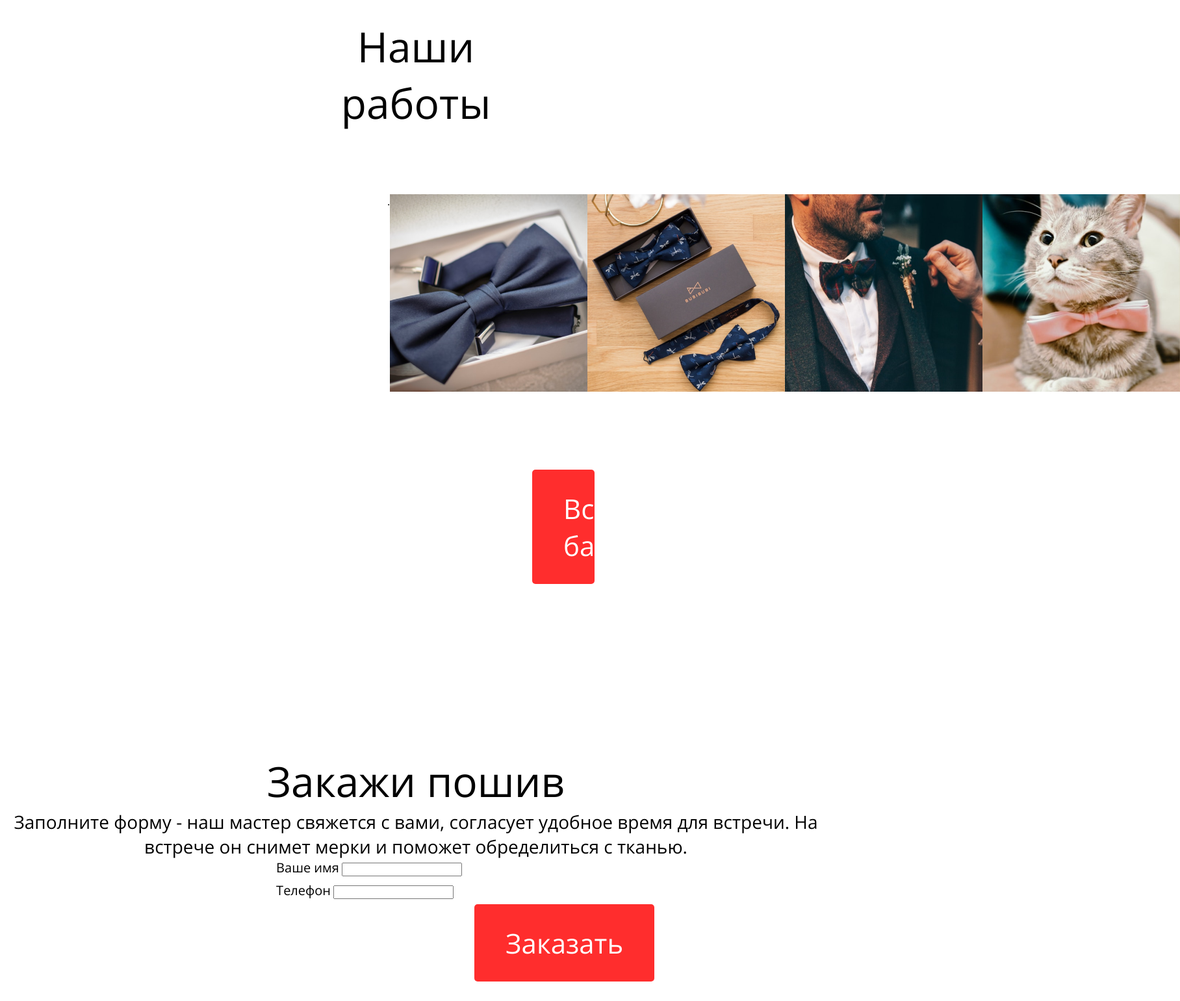
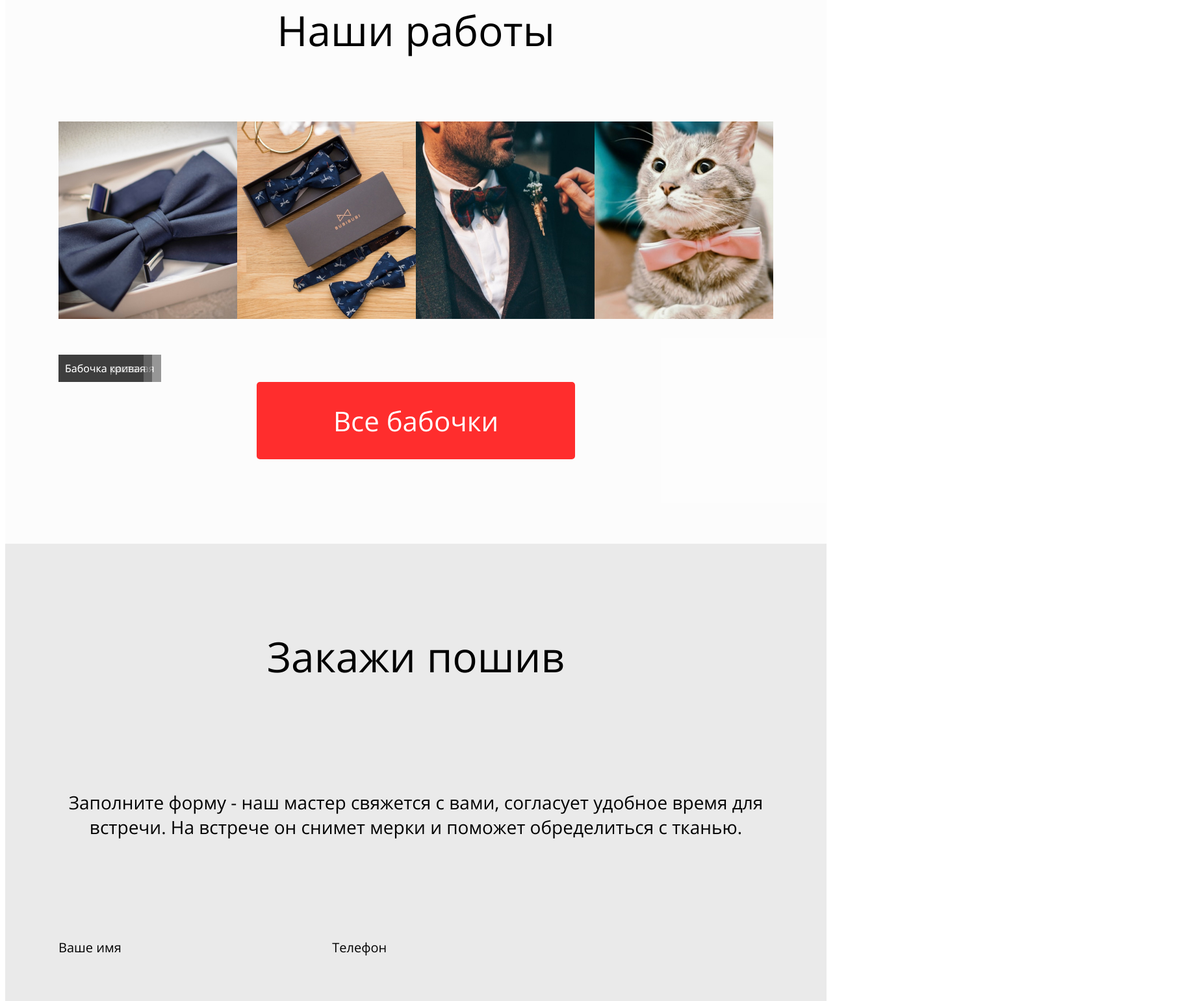
Before and after one commit to annakrutova/butterfly-shop-krutova, a website: page www/index.html in a window 1280 px wide. Shown: the part 1259-2800 px from the top of the page at 65% size, 1816 px wide, since content can reach past the window. Drawn offline with Linux system fonts and the light colour scheme; files whose address does not match are found by name.

```diff
--- a/src/styles/blocks/_btn.scss
+++ b/src/styles/blocks/_btn.scss
@@ -13,3 +13,7 @@
   border: none;
   display: block;
 }
+
+.btn btn-button {
+  line-height: 34px;
+}
--- a/src/styles/blocks/_form.scss
+++ b/src/styles/blocks/_form.scss
@@ -1,20 +1,29 @@
+
 .form {
   display: flex;
   flex-wrap: wrap;
-  margin-left: 33%;
-  margin-right: 33%;
+  padding-bottom: 130px;
+
+  .form-half {
+  width: 33.33%;
 }
 
-.form-filed {
-  flex-basis: 100%;
-  margin-top: 20px;
-  padding: 0 33%;
-}
-
-.form-label {
+label {
   display: inline-block;
-  margin-left: 0;
-  margin-bottom: 8px;
+  margin-left: 82px;
+  margin-bottom: 130px;
   font-size: 20px;
   line-height: 27px;
 }
+
+input {
+  height: 104px;
+  width: 412px;
+  border: none;
+  border-radius: 6px;
+  margin-right: 20px;
+  padding: 35px 30px;
+  font-size: 28px;
+  line-height: 34px;
+}
+}
--- a/src/styles/blocks/_header.scss
+++ b/src/styles/blocks/_header.scss
@@ -1,5 +1,5 @@
 .header-inner {
-  padding: 16px 82px;
+  padding: 0px 82px;
   background-color: $color-dark;
 }
 
--- a/src/styles/blocks/_main-nav.scss
+++ b/src/styles/blocks/_main-nav.scss
@@ -15,7 +15,9 @@
     padding: 33px 25px;
     text-decoration: none;
     &:first-child {
-      margin-left: 0;
+      border: none;
+      margin: 0;
+      padding-bottom: 40px;
       background-color: $color-red;
     }
   }
--- a/src/styles/blocks/_order.scss
+++ b/src/styles/blocks/_order.scss
@@ -1,27 +1,29 @@
 .order {
-  padding-top: 130px;
-  padding-bottom: 130px;
-  background-color: rgba (51, 51, 51, .01);
+  background-color: rgba($color-dark, .1);
+}
+
+.order-inner {
+  margin: 0 auto;
 }
 
 .order-title {
   font-family: $font-open;
   font-style: normal;
   font-weight: normal;
+  padding-top: 130px;
   font-size: 64px;
   line-height: 87px;
   text-align: center;
 }
 
 .order-subtitle {
+  padding-bottom: 125px;
+  padding-top: 37px;
+  margin-left: 82px;
+  margin-right: 82px;
   font-style: normal;
   font-weight: normal;
   font-size: 28px;
   line-height: 38px;
   text-align: center;
 }
-
-.order-form {
-  width: 100%;
-  margin-left: 0 auto;
-}
--- a/src/styles/blocks/_products.scss
+++ b/src/styles/blocks/_products.scss
@@ -1,10 +1,14 @@
-.products-inner {
-  padding: 130px 506px;
-  background-color: #fff;
+.products {
+  padding: 130px 82px;
+  text-align: center;
+  background-color: rgba($color-dark, .01);
 }
 
- h2 {
+
+h2 {
+  font-family: $font-open;
   margin: auto;
+  padding-bottom: 97px;
   font-style: normal;
   font-weight: normal;
   font-size: 64px;
@@ -12,8 +16,27 @@
   text-align: center;
 }
 
-.products-photos {
+.products-photos-wrap {
+  position: relative;
+  list-style: none;
   display: flex;
-  padding: 97px 82px 120px 82px;
-  justify-content: space-around;
+  justify-content: space-between;
+  padding-bottom: 97px;
 }
+
+.products-desc {
+  position: absolute;
+  left: 0;
+  bottom: 0;
+  margin: 0;
+  padding: 10px;
+  text-align: center;
+  color: #fff;
+  background-color: rgba($color-dark, .5);
+}
+
+.products-item-bg {
+  flex-basis: 25%;
+  height: 304px;
+  background-repeat: no-repeat;
+}
--- a/www/index.html
+++ b/www/index.html
@@ -40,40 +40,49 @@
       <div class="products-inner">
         <div class="prodacts-wrap">
           <h2 class="products-title">Наши работы</h2>
-          <div class="products-photos">
-            .
-            <img src="../images/butterfly&box.png" alt="Бабочка такая">
-            <img src="../images/two-butterfly.png" alt="Бабочка растакая">
-            <img src="../images/man-with-butterfly.png" alt="Бабочка сякая">
-            <img src="../images/cat-with-butterfly.png" alt="Кривая">
+
+          <div class="products-photos-wrap">
+            <a href="#" class="products-item-bg" style="background-image: url('../images/portfolio-pic.jpg');">
+              <p class="products-desc">Бабочка такая</p>
+            </a>
+            <a href="#" class="products-item-bg" style="background-image: url('../images/two-butterfly.jpg');">
+              <p class="products-desc">Бабочка сякая</p>
+            </a>
+
+            <a href="#" class="products-item-bg" style="background-image: url('../images/man-with-butterfly.jpg');">
+              <p class="products-desc">Бабочка растакая</p>
+            </a>
+
+            <a href="#" class="products-item-bg" style="background-image: url('../images/cat-with-butterfly.jpg');">
+              <p class="products-desc">Бабочка кривая</p>
+            </a>
           </div>
           <a href="#" class="btn btn-button">Все бабочки</a>
-        </div>
         </div>
     </section>
 
     <section class="order">
       <div class="order-inner">
+        <div class="order-wrap">
           <h2 class="order-title">Закажи пошив</h2>
-        <h2 class="order-subtitle">Заполните форму - наш мастер свяжется с вами, согласует удобное время для встречи. На встрече он снимет мерки и поможет обределиться с тканью.</h2>
-
-        <div class="order-form">
+          <p class="order-subtitle">Заполните форму - наш мастер свяжется с вами, согласует удобное время для встречи.
+            На
+            встрече он снимет мерки и поможет обределиться с тканью.</p>
           <form action="#" class="form">
-            <div class="form-field">
-              <label for="name" class="form-label">Ваше имя</label>
-              <input id="name" name="name" type="text" class="form-input">
+            <div class="form-half">
+              <label for="name">Ваше имя</label>
+              <input type="text" id="name" name="name">
             </div>
-            <div class="form-field">
-              <label for="phone" class="form-label">Телефон</label>
-              <input id="phone" name="phone" type="tel" class="form-input">
+            <div class="form-half">
+              <label for="surname">Телефон</label>
+              <input type="text" id="surname" name="surname">
             </div>
-            <div class="form-field">
-              <button type="order" class="btn btn-form">Заказать</button>
-            </div>
-
+            <button type="send" class="btn btn-order">Заказать</button>
           </form>
         </div>
       </div>
+    </section>
+
   </main>
 
   <footer>
```
Also changed, not shown: images/butterfly&box.png (deleted), images/cat-with-butterfly.jpg (added), images/cat-with-butterfly.png (deleted), images/man-with-butterfly.jpg (added), images/man-with-butterfly.png (deleted), images/portfolio-pic.jpg (added), images/two-butterfly.jpg (added), images/two-butterfly.png (deleted), www/style/style.css. Lines whose indentation alone changed are shown as unchanged.
